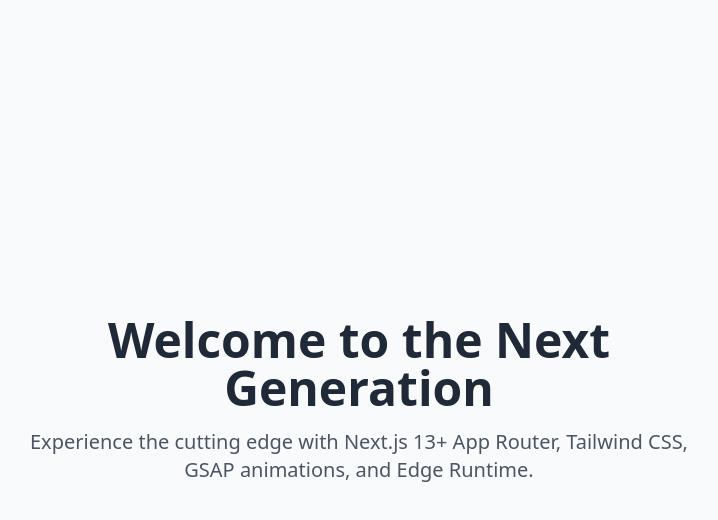
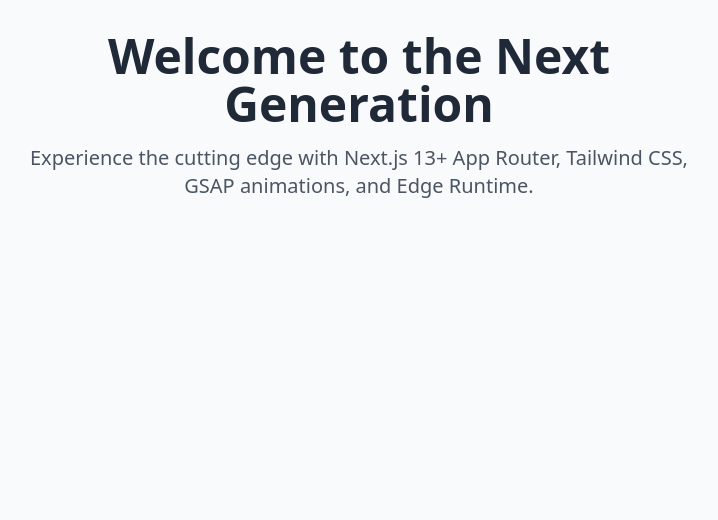
Before and after one commit to mattbolidetriangulum/nextsplash, a Next.js app: page / in a window 1280 px wide. Shown: the top 520 px of the page, without its empty margins (281-999 px from the left). Built offline with nearby package versions, Linux system fonts and the light colour scheme.

Commit message:
Updated more config

```diff
--- a/app/globals.css
+++ b/app/globals.css
@@ -1,3 +1,15 @@
 @tailwind base;
 @tailwind components;
 @tailwind utilities;
+
+html,
+body {
+  margin: 0;
+  padding: 0;
+  box-sizing: border-box;
+  height: 100%;
+}
+
+#__next {
+  height: 100%;
+}
--- a/app/page.tsx
+++ b/app/page.tsx
@@ -29,17 +29,17 @@
   }, []);
 
   return (
-    <div className="flex justify-center items-center min-h-screen bg-gray-50">
-      <div className="w-full max-w-2xl text-center">
+    <div className="flex flex-col items-center min-h-screen bg-gray-50">
+      <div className="mt-8 w-full max-w-2xl">
         <h1
           ref={titleRef}
-          className="text-5xl font-extrabold text-gray-800 mb-4"
+          className="text-5xl font-extrabold text-center text-gray-800 mb-4"
         >
           Welcome to the Next Generation
         </h1>
         <p
           ref={descriptionRef}
-          className="text-xl text-gray-600"
+          className="text-xl text-gray-600 text-center"
         >
           Experience the cutting edge with Next.js 13+ App Router, Tailwind CSS, GSAP animations, and Edge Runtime.
         </p>
--- a/tailwind.config.js
+++ b/tailwind.config.js
@@ -1,9 +1,5 @@
-/** @type {import('tailwindcss').Config} */
 module.exports = {
-  content: [
-    './app/**/*.{js,ts,jsx,tsx,css}', // Include CSS and JSX/TSX in the app directory
-    './components/**/*.{js,ts,jsx,tsx}',
-  ],
+  content: ['./app/**/*.{js,ts,jsx,tsx}', './components/**/*.{js,ts,jsx,tsx}'],
   theme: {
     extend: {},
   },
```
Also changed, not shown: package.json (+12 -14 lines).
